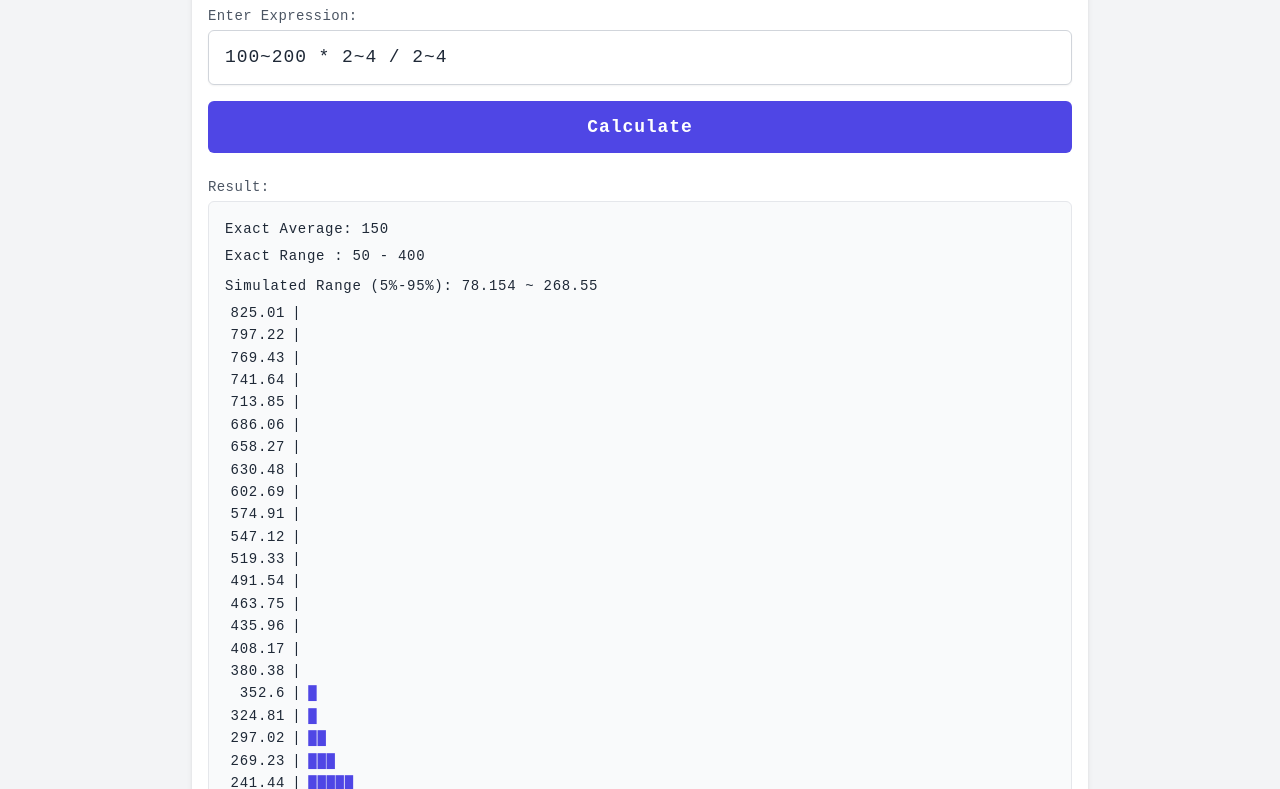
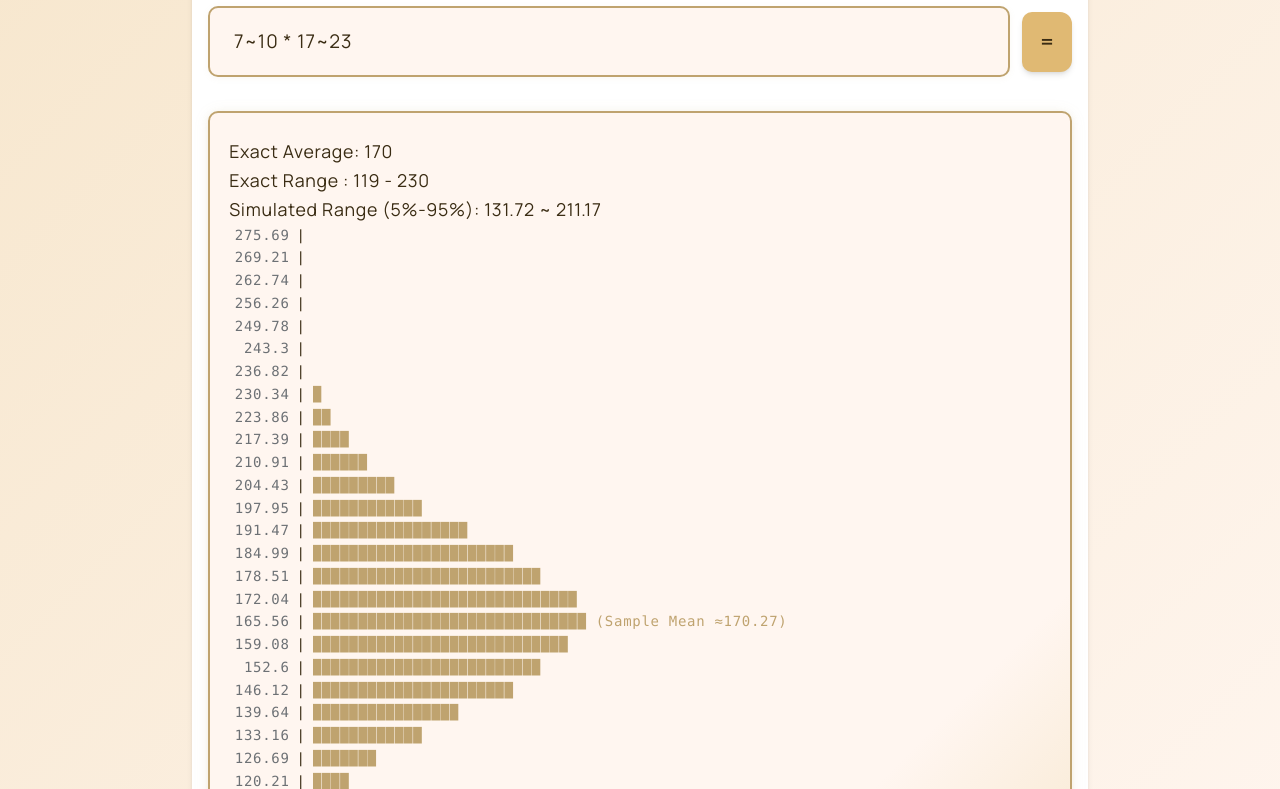
Before and after one commit to PythonicNinja/unsure-calc, a plain HTML site: page index.html in a window 1280 px wide. Shown: the part 86-875 px from the top of the page. Drawn offline with nearby package versions, Linux system fonts and the light colour scheme.

Commit message:
UI polish and usability improvements
- Made calculator input and equals button inline for a modern, premium look.
- Refined input/button sizing, spacing, and border styles for a luxury financial vibe.
- Changed heading to be clickable and reset the calculator on click.
- Added a reset() function for quick clearing and focus.
- Removed excess margins and result summary spacing for a tighter, editorial layout.
- Changed initial example to "7~10 * 17~23" for a more relevant demo.
- Minor tweaks to result and histogram presentation for clarity and elegance.

```diff
--- a/index.html
+++ b/index.html
@@ -5,24 +5,91 @@
         <meta name="viewport" content="width=device-width, initial-scale=1.0" />
         <title>Unsure Calculator</title>
         <script src="https://cdn.tailwindcss.com"></script>
+        <link href="https://fonts.googleapis.com/css2?family=DM+Serif+Display:ital,wght@0,400;1,400&family=Manrope:wght@400;600;700&display=swap" rel="stylesheet">
         <style>
             body {
-                font-family: "Courier New", Courier, monospace;
-                letter-spacing: 0.025em;
+                font-family: 'Manrope', 'Inter', 'system-ui', 'Segoe UI', Arial, sans-serif;
+                background: linear-gradient(135deg, #f7e7ce 0%, #fff6f0 100%);
+                letter-spacing: 0.01em;
             }
-            button:focus {
-                outline: 2px solid transparent;
-                outline-offset: 2px;
-                box-shadow: 0 0 0 3px rgba(66, 153, 225, 0.5);
+            .ft-card {
+                background: linear-gradient(135deg, #fff6f0 60%, #f7e7ce 100%);
+                border: 2px solid #bfa36f;
+                border-radius: 18px;
+                box-shadow: 0 6px 32px 0 rgba(80, 60, 30, 0.10), 0 1.5px 6px 0 rgba(191, 163, 111, 0.12);
+                padding: 3.2rem 2.3rem 2.5rem 2.3rem;
+                max-width: 540px;
+                margin: 0 auto;
             }
-            input,
-            #result-container {
-                font-family: "Courier New", Courier, monospace;
-                line-height: 1.6;
+            h1 {
+                font-family: 'DM Serif Display', serif;
+                font-size: 2.7rem;
+                font-weight: 400;
+                color: #bfa36f;
+                margin-bottom: 2.3rem;
+                text-align: center;
+                letter-spacing: 0.01em;
+                text-shadow: 0 2px 8px #fff6f0, 0 1px 0 #bfa36f;
+            }
+            label {
+                font-family: 'Manrope', 'Inter', 'system-ui', Arial, sans-serif;
+                font-size: 1.08rem;
+                color: #bfa36f;
+                font-weight: 700;
+                margin-bottom: 0.7rem;
+                display: block;
+                letter-spacing: 0.01em;
+            }
+            input[type="text"] {
+                width: 100%;
+                padding: 1.15rem 1.5rem;
+                border: 2px solid #bfa36f;
+                border-radius: 10px;
+                background: #fff6f0;
+                font-size: 1.18rem;
+                color: #3a2c13;
+                transition: border 0.22s, box-shadow 0.22s;
+                font-family: 'Manrope', 'Inter', 'system-ui', Arial, sans-serif;
+                box-sizing: border-box;
+                box-shadow: 0 1.5px 6px 0 rgba(191, 163, 111, 0.08);
+            }
+            input[type="text"]:focus {
+                outline: none;
+                border-color: #e0b973;
+                box-shadow: 0 0 0 2px #f2e6d9, 0 1.5px 6px 0 #e0b97333;
+            }
+            button {
+                width: 100%;
+                padding: 1.15rem 0;
+                background: linear-gradient(90deg, #bfa36f 70%, #e0b973 100%);
+                color: #fff6f0;
+                font-family: 'Manrope', 'Inter', 'system-ui', Arial, sans-serif;
+                font-weight: 700;
+                font-size: 1.22rem;
+                border: none;
+                border-radius: 10px;
+                cursor: pointer;
+                transition: background 0.18s, box-shadow 0.18s, color 0.18s;
+                box-shadow: 0 2px 16px 0 #bfa36f22, 0 1.5px 6px 0 #bfa36f33;
+                letter-spacing: 0.01em;
+                margin-bottom: 0.3rem;
+            }
+            button:hover, button:focus {
+                background: linear-gradient(90deg, #e0b973 0%, #bfa36f 100%);
+                color: #3a2c13;
+                box-shadow: 0 4px 24px 0 #bfa36f33, 0 2px 8px 0 #e0b97344;
             }
             #result-container {
-                text-wrap: nowrap;
-                overflow-x: scroll;
+                font-family: 'JetBrains Mono', 'Menlo', 'Monaco', 'Consolas', monospace;
+                background: linear-gradient(135deg, #fff6f0 80%, #f7e7ce 100%);
+                border: 2px solid #bfa36f;
+                border-radius: 10px;
+                padding: 1.5rem 1.2rem 1.2rem 1.2rem;
+                margin-top: 2.1rem;
+                min-height: 4em;
+                overflow-x: auto;
+                color: #3a2c13;
+                box-shadow: 0 2px 16px 0 #bfa36f1a, 0 1.5px 6px 0 #bfa36f22;
             }
             .histogram-line {
                 display: flex;
@@ -33,6 +100,7 @@
                 text-align: right;
                 padding-right: 0.5em;
                 flex-shrink: 0;
+                color: #6D7175;
             }
             .histogram-separator {
                 padding-right: 0.5em;
@@ -42,11 +110,19 @@
                 flex-grow: 1;
                 white-space: nowrap;
                 overflow: hidden;
-                color: #4f46e5;
+                color: #bfa36f;
+                border-radius: 3px;
             }
-            /* Style for summary lines */
             #result-summary div {
-                margin-bottom: 0.3em;
+                font-size: 1.11rem;
+                color: #3a2c13;
+                font-family: 'Manrope', 'Inter', 'system-ui', Arial, sans-serif;
+            }
+            .text-xs {
+                color: #bfa36f;
+                text-align: center;
+                font-size: 0.97rem;
+                font-family: 'Manrope', 'Inter', 'system-ui', Arial, sans-serif;
             }
         </style>
     </head>
@@ -55,36 +131,29 @@
     >
         <div class="bg-white p-4 rounded-lg shadow-md w-full max-w-4xl">
             <h1
-                class="text-3xl font-bold mb-6 text-center tracking-wide text-gray-700"
+                class="text-3xl font-bold mb-6 text-center tracking-wide text-gray-700 cursor-pointer"
+                onclick="reset()"
             >
                 Unsure Calculator
             </h1>
 
-            <div class="mb-4">
-                <label
-                    for="expression"
-                    class="block text-sm font-medium text-gray-600 mb-1"
-                    >Enter Expression:</label
-                >
+            <div class="mb-6 flex items-center gap-3">
                 <input
                     type="text"
                     id="expression"
                     placeholder="e.g., 100~200 * (5 ~ 7 + 1)"
-                    class="block w-full px-4 py-3 border border-gray-300 rounded-md shadow-sm focus:ring-indigo-500 focus:border-indigo-500 text-lg leading-relaxed tracking-wider"
+                    class="flex-grow border-2 border-[#bfa36f] rounded-l-xl bg-[#fff6f0] text-lg leading-relaxed tracking-wider font-medium focus:outline-none focus:border-[#e0b973] focus:ring-2 focus:ring-[#e0b973] transition duration-150 ease-in-out shadow-sm"
                 />
+                <button
+                    id="calculateBtn"
+                    class="px-4 py-4 bg-[#e0b973] hover:bg-[#bfa36f] text-[#3a2c13] font-bold text-xl rounded-r-xl focus:outline-none focus:ring-2 focus:ring-offset-2 focus:ring-[#e0b973] transition duration-150 ease-in-out shadow-md"
+                    style="max-width: 50px"
+                >
+                    =
+                </button>
             </div>
 
-            <button
-                id="calculateBtn"
-                class="w-full bg-indigo-600 hover:bg-indigo-700 text-white font-semibold py-3 px-4 rounded-md focus:outline-none focus:ring-2 focus:ring-offset-2 focus:ring-indigo-500 transition duration-150 ease-in-out text-lg tracking-wider"
-            >
-                Calculate
-            </button>
-
             <div class="mt-6">
-                <label class="block text-sm font-medium text-gray-600 mb-1"
-                    >Result:</label
-                >
                 <div
                     id="result-container"
                     class="bg-gray-50 p-4 rounded-md text-sm leading-relaxed tracking-wider border border-gray-200 min-h-[4em] overflow-x-auto"
@@ -94,7 +163,9 @@
                 </div>
             </div>
             <p class="text-xs text-gray-500 mt-4 text-center">
-                Use '~' for ranges. Displays Exact & Simulated results.
+                Use '~' for ranges.
+                <br>
+                EURPLN range: 4.1~4.3
             </p>
         </div>
 
@@ -116,6 +187,12 @@
             const expr = decodeURIComponent(params.get('expr'));
             if (expr !== "null") {
                 expressionInput.value = expr;
+            }
+
+            function reset() {
+                expressionInput.value = "";
+                calculate();
+                expressionInput.focus();
             }
 
             // --- Gaussian Random Number Generator (Box-Muller Transform) ---
@@ -671,7 +748,7 @@
                                 summaryHtml += `<div><span class="text-red-600">Simulated Result Contains NaN/Infinity</span></div>`;
                                 hasError = true;
                             } else {
-                                summaryHtml += `<div class="mt-2">Simulated Range (5%-95%): ${formatNumber(quantiles.p05)} ~ ${formatNumber(quantiles.p95)}</div>`;
+                                summaryHtml += `<div>Simulated Range (5%-95%): ${formatNumber(quantiles.p05)} ~ ${formatNumber(quantiles.p95)}</div>`;
                             }
                             // Generate and display histogram
                             const histogramLines = generateTextHistogram(
@@ -705,7 +782,7 @@
 
             // --- Initial example calculation ---
             if (!expressionInput.value) {
-                expressionInput.value = "100~200 * 2~4 / 2~4";
+                expressionInput.value = "7~10 * 17~23";
             }
             calculate();
         </script>
```
